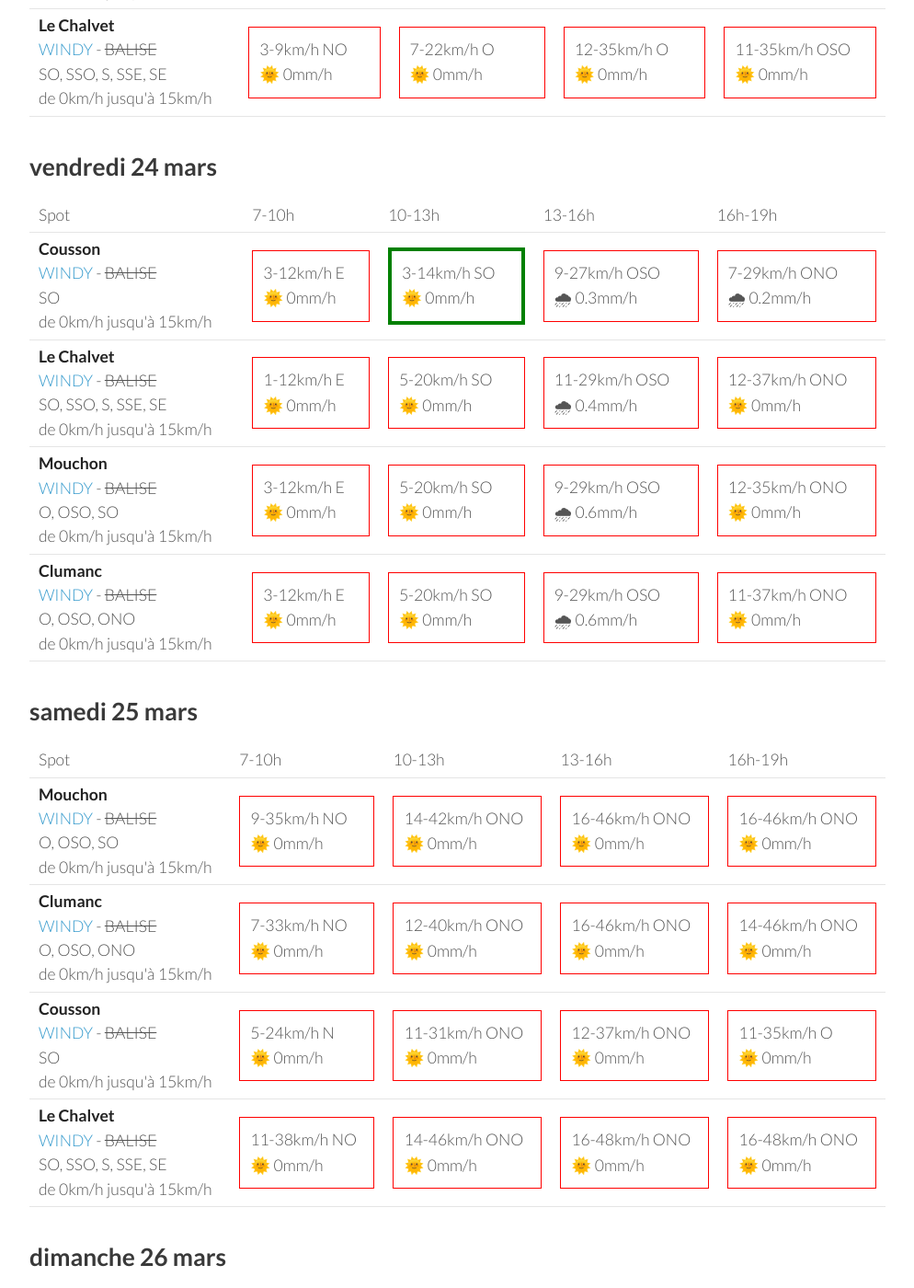
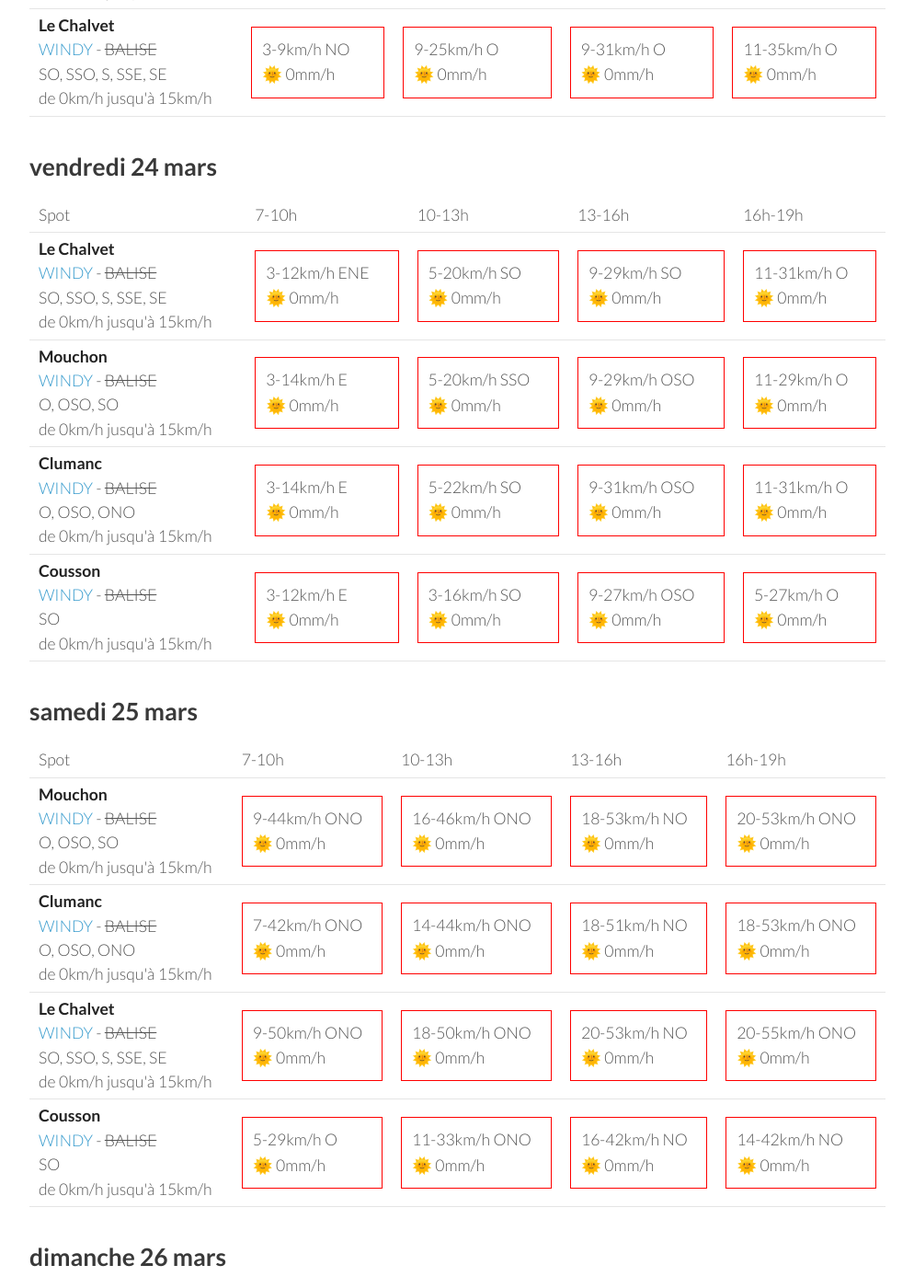
Before and after one commit to parapente-dans-le-nord/parapente-dans-le-nord.github.io, a Jekyll site: the page built from serre_poncon.markdown, in a window 1280 px wide and 1400 px high, scrolled down 1892 px. Shown: the whole window at 92% size, without its empty margins (26-1020 px from the left). Built offline with Jekyll 4.4.1, drawn with Linux system fonts in a browser that asks for light colours; some of the changed text lies outside the part shown.

Commit message:
update index.markdown

```diff
--- a/serre_poncon.markdown
+++ b/serre_poncon.markdown
@@ -133,9 +133,9 @@ page mise à jour le mardi 21 mars 19:31
         <td><strong>Mouchon</strong><br><a href="https://windy.com/43.992/6.424?43.878,6.425,10,m:eSuaglR">WINDY</a> - <span class="no-balise"> BALISE </span><br> <span class="vent-favorable">O, OSO, SO</span><br><span class="force-vent">de 0km/h jusqu'à 15km/h</span> </td>
 
             <td><div class="flyable"><p>5-5km/h O</p><p>🌞 0mm/h</p></div></td>
-            <td><div class="not-flyable"><p>5-20km/h ONO</p><p>🌞 0mm/h</p></div></td>
+            <td><div class="not-flyable"><p>7-24km/h ONO</p><p>🌞 0mm/h</p></div></td>
+            <td><div class="not-flyable"><p>9-27km/h O</p><p>🌞 0mm/h</p></div></td>
             <td><div class="not-flyable"><p>11-33km/h O</p><p>🌞 0mm/h</p></div></td>
-            <td><div class="not-flyable"><p>11-33km/h OSO</p><p>🌞 0mm/h</p></div></td>
 
 
     </tr>
@@ -143,8 +143,8 @@ page mise à jour le mardi 21 mars 19:31
         <td><strong>Clumanc</strong><br><a href="https://windy.com/44.027/6.402?43.914,6.403,10,m:eSxaglP">WINDY</a> - <span class="no-balise"> BALISE </span><br> <span class="vent-favorable">O, OSO, ONO</span><br><span class="force-vent">de 0km/h jusqu'à 15km/h</span> </td>
 
             <td><div class="not-flyable"><p>3-3km/h NNE</p><p>🌞 0mm/h</p></div></td>
-            <td><div class="not-flyable"><p>5-20km/h ONO</p><p>🌞 0mm/h</p></div></td>
-            <td><div class="not-flyable"><p>11-33km/h O</p><p>🌞 0mm/h</p></div></td>
+            <td><div class="not-flyable"><p>7-24km/h ONO</p><p>🌞 0mm/h</p></div></td>
+            <td><div class="not-flyable"><p>9-27km/h O</p><p>🌞 0mm/h</p></div></td>
             <td><div class="not-flyable"><p>11-33km/h O</p><p>🌞 0mm/h</p></div></td>
 
 
@@ -153,9 +153,9 @@ page mise à jour le mardi 21 mars 19:31
         <td><strong>Cousson</strong><br><a href="https://windy.com/44.054/6.240?43.940,6.241,10,m:eSAaglz">WINDY</a> - <span class="no-balise"> BALISE </span><br> <span class="vent-favorable">SO</span><br><span class="force-vent">de 0km/h jusqu'à 15km/h</span> </td>
 
             <td><div class="not-flyable"><p>0-1km/h ESE</p><p>🌞 0mm/h</p></div></td>
-            <td><div class="not-flyable"><p>1-12km/h OSO</p><p>🌞 0mm/h</p></div></td>
-            <td><div class="not-flyable"><p>7-25km/h OSO</p><p>🌞 0mm/h</p></div></td>
-            <td><div class="not-flyable"><p>9-25km/h OSO</p><p>🌞 0mm/h</p></div></td>
+            <td><div class="not-flyable"><p>3-14km/h OSO</p><p>🌞 0mm/h</p></div></td>
+            <td><div class="not-flyable"><p>7-22km/h OSO</p><p>🌞 0mm/h</p></div></td>
+            <td><div class="not-flyable"><p>7-27km/h OSO</p><p>🌞 0mm/h</p></div></td>
 
 
     </tr>
@@ -163,9 +163,9 @@ page mise à jour le mardi 21 mars 19:31
         <td><strong>Le Chalvet</strong><br><a href="https://windy.com/43.979/6.480?43.866,6.480,10,m:eSsaglX">WINDY</a> - <span class="no-balise"> BALISE </span><br> <span class="vent-favorable">SO, SSO, S, SSE, SE</span><br><span class="force-vent">de 0km/h jusqu'à 15km/h</span> </td>
 
             <td><div class="not-flyable"><p>3-9km/h NO</p><p>🌞 0mm/h</p></div></td>
-            <td><div class="not-flyable"><p>7-22km/h O</p><p>🌞 0mm/h</p></div></td>
-            <td><div class="not-flyable"><p>12-35km/h O</p><p>🌞 0mm/h</p></div></td>
-            <td><div class="not-flyable"><p>11-35km/h OSO</p><p>🌞 0mm/h</p></div></td>
+            <td><div class="not-flyable"><p>9-25km/h O</p><p>🌞 0mm/h</p></div></td>
+            <td><div class="not-flyable"><p>9-31km/h O</p><p>🌞 0mm/h</p></div></td>
+            <td><div class="not-flyable"><p>11-35km/h O</p><p>🌞 0mm/h</p></div></td>
 
 
     </tr>
@@ -186,42 +186,42 @@ page mise à jour le mardi 21 mars 19:31
       <td>16h-19h</td>
     </tr>
 <tr>
-        <td><strong>Cousson</strong><br><a href="https://windy.com/44.054/6.240?43.940,6.241,10,m:eSAaglz">WINDY</a> - <span class="no-balise"> BALISE </span><br> <span class="vent-favorable">SO</span><br><span class="force-vent">de 0km/h jusqu'à 15km/h</span> </td>
-
-            <td><div class="not-flyable"><p>3-12km/h E</p><p>🌞 0mm/h</p></div></td>
-            <td><div class="flyable"><p>3-14km/h SO</p><p>🌞 0mm/h</p></div></td>
-            <td><div class="not-flyable"><p>9-27km/h OSO</p><p>🌧 0.3mm/h</p></div></td>
-            <td><div class="not-flyable"><p>7-29km/h ONO</p><p>🌧 0.2mm/h</p></div></td>
-
-
-    </tr>
-<tr>
         <td><strong>Le Chalvet</strong><br><a href="https://windy.com/43.979/6.480?43.866,6.480,10,m:eSsaglX">WINDY</a> - <span class="no-balise"> BALISE </span><br> <span class="vent-favorable">SO, SSO, S, SSE, SE</span><br><span class="force-vent">de 0km/h jusqu'à 15km/h</span> </td>
 
-            <td><div class="not-flyable"><p>1-12km/h E</p><p>🌞 0mm/h</p></div></td>
+            <td><div class="not-flyable"><p>3-12km/h ENE</p><p>🌞 0mm/h</p></div></td>
             <td><div class="not-flyable"><p>5-20km/h SO</p><p>🌞 0mm/h</p></div></td>
-            <td><div class="not-flyable"><p>11-29km/h OSO</p><p>🌧 0.4mm/h</p></div></td>
-            <td><div class="not-flyable"><p>12-37km/h ONO</p><p>🌞 0mm/h</p></div></td>
+            <td><div class="not-flyable"><p>9-29km/h SO</p><p>🌞 0mm/h</p></div></td>
+            <td><div class="not-flyable"><p>11-31km/h O</p><p>🌞 0mm/h</p></div></td>
 
 
     </tr>
 <tr>
         <td><strong>Mouchon</strong><br><a href="https://windy.com/43.992/6.424?43.878,6.425,10,m:eSuaglR">WINDY</a> - <span class="no-balise"> BALISE </span><br> <span class="vent-favorable">O, OSO, SO</span><br><span class="force-vent">de 0km/h jusqu'à 15km/h</span> </td>
 
-            <td><div class="not-flyable"><p>3-12km/h E</p><p>🌞 0mm/h</p></div></td>
-            <td><div class="not-flyable"><p>5-20km/h SO</p><p>🌞 0mm/h</p></div></td>
-            <td><div class="not-flyable"><p>9-29km/h OSO</p><p>🌧 0.6mm/h</p></div></td>
-            <td><div class="not-flyable"><p>12-35km/h ONO</p><p>🌞 0mm/h</p></div></td>
+            <td><div class="not-flyable"><p>3-14km/h E</p><p>🌞 0mm/h</p></div></td>
+            <td><div class="not-flyable"><p>5-20km/h SSO</p><p>🌞 0mm/h</p></div></td>
+            <td><div class="not-flyable"><p>9-29km/h OSO</p><p>🌞 0mm/h</p></div></td>
+            <td><div class="not-flyable"><p>11-29km/h O</p><p>🌞 0mm/h</p></div></td>
 
 
     </tr>
 <tr>
         <td><strong>Clumanc</strong><br><a href="https://windy.com/44.027/6.402?43.914,6.403,10,m:eSxaglP">WINDY</a> - <span class="no-balise"> BALISE </span><br> <span class="vent-favorable">O, OSO, ONO</span><br><span class="force-vent">de 0km/h jusqu'à 15km/h</span> </td>
 
+            <td><div class="not-flyable"><p>3-14km/h E</p><p>🌞 0mm/h</p></div></td>
+            <td><div class="not-flyable"><p>5-22km/h SO</p><p>🌞 0mm/h</p></div></td>
+            <td><div class="not-flyable"><p>9-31km/h OSO</p><p>🌞 0mm/h</p></div></td>
+            <td><div class="not-flyable"><p>11-31km/h O</p><p>🌞 0mm/h</p></div></td>
+
+
+    </tr>
+<tr>
+        <td><strong>Cousson</strong><br><a href="https://windy.com/44.054/6.240?43.940,6.241,10,m:eSAaglz">WINDY</a> - <span class="no-balise"> BALISE </span><br> <span class="vent-favorable">SO</span><br><span class="force-vent">de 0km/h jusqu'à 15km/h</span> </td>
+
             <td><div class="not-flyable"><p>3-12km/h E</p><p>🌞 0mm/h</p></div></td>
-            <td><div class="not-flyable"><p>5-20km/h SO</p><p>🌞 0mm/h</p></div></td>
-            <td><div class="not-flyable"><p>9-29km/h OSO</p><p>🌧 0.6mm/h</p></div></td>
-            <td><div class="not-flyable"><p>11-37km/h ONO</p><p>🌞 0mm/h</p></div></td>
+            <td><div class="not-flyable"><p>3-16km/h SO</p><p>🌞 0mm/h</p></div></td>
+            <td><div class="not-flyable"><p>9-27km/h OSO</p><p>🌞 0mm/h</p></div></td>
+            <td><div class="not-flyable"><p>5-27km/h O</p><p>🌞 0mm/h</p></div></td>
 
 
     </tr>
@@ -244,40 +244,40 @@ page mise à jour le mardi 21 mars 19:31
 <tr>
         <td><strong>Mouchon</strong><br><a href="https://windy.com/43.992/6.424?43.878,6.425,10,m:eSuaglR">WINDY</a> - <span class="no-balise"> BALISE </span><br> <span class="vent-favorable">O, OSO, SO</span><br><span class="force-vent">de 0km/h jusqu'à 15km/h</span> </td>
 
-            <td><div class="not-flyable"><p>9-35km/h NO</p><p>🌞 0mm/h</p></div></td>
-            <td><div class="not-flyable"><p>14-42km/h ONO</p><p>🌞 0mm/h</p></div></td>
+            <td><div class="not-flyable"><p>9-44km/h ONO</p><p>🌞 0mm/h</p></div></td>
             <td><div class="not-flyable"><p>16-46km/h ONO</p><p>🌞 0mm/h</p></div></td>
-            <td><div class="not-flyable"><p>16-46km/h ONO</p><p>🌞 0mm/h</p></div></td>
+            <td><div class="not-flyable"><p>18-53km/h NO</p><p>🌞 0mm/h</p></div></td>
+            <td><div class="not-flyable"><p>20-53km/h ONO</p><p>🌞 0mm/h</p></div></td>
 
 
     </tr>
 <tr>
         <td><strong>Clumanc</strong><br><a href="https://windy.com/44.027/6.402?43.914,6.403,10,m:eSxaglP">WINDY</a> - <span class="no-balise"> BALISE </span><br> <span class="vent-favorable">O, OSO, ONO</span><br><span class="force-vent">de 0km/h jusqu'à 15km/h</span> </td>
 
-            <td><div class="not-flyable"><p>7-33km/h NO</p><p>🌞 0mm/h</p></div></td>
-            <td><div class="not-flyable"><p>12-40km/h ONO</p><p>🌞 0mm/h</p></div></td>
-            <td><div class="not-flyable"><p>16-46km/h ONO</p><p>🌞 0mm/h</p></div></td>
-            <td><div class="not-flyable"><p>14-46km/h ONO</p><p>🌞 0mm/h</p></div></td>
+            <td><div class="not-flyable"><p>7-42km/h ONO</p><p>🌞 0mm/h</p></div></td>
+            <td><div class="not-flyable"><p>14-44km/h ONO</p><p>🌞 0mm/h</p></div></td>
+            <td><div class="not-flyable"><p>18-51km/h NO</p><p>🌞 0mm/h</p></div></td>
+            <td><div class="not-flyable"><p>18-53km/h ONO</p><p>🌞 0mm/h</p></div></td>
+
+
+    </tr>
+<tr>
+        <td><strong>Le Chalvet</strong><br><a href="https://windy.com/43.979/6.480?43.866,6.480,10,m:eSsaglX">WINDY</a> - <span class="no-balise"> BALISE </span><br> <span class="vent-favorable">SO, SSO, S, SSE, SE</span><br><span class="force-vent">de 0km/h jusqu'à 15km/h</span> </td>
+
+            <td><div class="not-flyable"><p>9-50km/h ONO</p><p>🌞 0mm/h</p></div></td>
+            <td><div class="not-flyable"><p>18-50km/h ONO</p><p>🌞 0mm/h</p></div></td>
+            <td><div class="not-flyable"><p>20-53km/h NO</p><p>🌞 0mm/h</p></div></td>
+            <td><div class="not-flyable"><p>20-55km/h ONO</p><p>🌞 0mm/h</p></div></td>
 
 
     </tr>
 <tr>
         <td><strong>Cousson</strong><br><a href="https://windy.com/44.054/6.240?43.940,6.241,10,m:eSAaglz">WINDY</a> - <span class="no-balise"> BALISE </span><br> <span class="vent-favorable">SO</span><br><span class="force-vent">de 0km/h jusqu'à 15km/h</span> </td>
 
-            <td><div class="not-flyable"><p>5-24km/h N</p><p>🌞 0mm/h</p></div></td>
-            <td><div class="not-flyable"><p>11-31km/h ONO</p><p>🌞 0mm/h</p></div></td>
-            <td><div class="not-flyable"><p>12-37km/h ONO</p><p>🌞 0mm/h</p></div></td>
-            <td><div class="not-flyable"><p>11-35km/h O</p><p>🌞 0mm/h</p></div></td>
-
-
-    </tr>
-<tr>
-        <td><strong>Le Chalvet</strong><br><a href="https://windy.com/43.979/6.480?43.866,6.480,10,m:eSsaglX">WINDY</a> - <span class="no-balise"> BALISE </span><br> <span class="vent-favorable">SO, SSO, S, SSE, SE</span><br><span class="force-vent">de 0km/h jusqu'à 15km/h</span> </td>
-
-            <td><div class="not-flyable"><p>11-38km/h NO</p><p>🌞 0mm/h</p></div></td>
-            <td><div class="not-flyable"><p>14-46km/h ONO</p><p>🌞 0mm/h</p></div></td>
-            <td><div class="not-flyable"><p>16-48km/h ONO</p><p>🌞 0mm/h</p></div></td>
-            <td><div class="not-flyable"><p>16-48km/h ONO</p><p>🌞 0mm/h</p></div></td>
+            <td><div class="not-flyable"><p>5-29km/h O</p><p>🌞 0mm/h</p></div></td>
+            <td><div class="not-flyable"><p>11-33km/h ONO</p><p>🌞 0mm/h</p></div></td>
+            <td><div class="not-flyable"><p>16-42km/h NO</p><p>🌞 0mm/h</p></div></td>
+            <td><div class="not-flyable"><p>14-42km/h NO</p><p>🌞 0mm/h</p></div></td>
 
 
     </tr>
@@ -300,40 +300,40 @@ page mise à jour le mardi 21 mars 19:31
 <tr>
         <td><strong>Mouchon</strong><br><a href="https://windy.com/43.992/6.424?43.878,6.425,10,m:eSuaglR">WINDY</a> - <span class="no-balise"> BALISE </span><br> <span class="vent-favorable">O, OSO, SO</span><br><span class="force-vent">de 0km/h jusqu'à 15km/h</span> </td>
 
-            <td><div class="not-flyable"><p>9-37km/h ONO</p><p>🌧 3.3mm/h</p></div></td>
-            <td><div class="not-flyable"><p>18-51km/h NO</p><p>🌧 1mm/h</p></div></td>
-            <td><div class="not-flyable"><p>24-74km/h NO</p><p>🌧 0.2mm/h</p></div></td>
-            <td><div class="not-flyable"><p>24-72km/h NO</p><p>🌧 1.2mm/h</p></div></td>
+            <td><div class="not-flyable"><p>1-25km/h ENE</p><p>🌞 0mm/h</p></div></td>
+            <td><div class="not-flyable"><p>14-46km/h NO</p><p>🌧 1.1mm/h</p></div></td>
+            <td><div class="not-flyable"><p>22-57km/h ONO</p><p>🌞 0mm/h</p></div></td>
+            <td><div class="not-flyable"><p>14-64km/h O</p><p>🌧 1.2mm/h</p></div></td>
+
+
+    </tr>
+<tr>
+        <td><strong>Clumanc</strong><br><a href="https://windy.com/44.027/6.402?43.914,6.403,10,m:eSxaglP">WINDY</a> - <span class="no-balise"> BALISE </span><br> <span class="vent-favorable">O, OSO, ONO</span><br><span class="force-vent">de 0km/h jusqu'à 15km/h</span> </td>
+
+            <td><div class="not-flyable"><p>3-25km/h ENE</p><p>🌞 0mm/h</p></div></td>
+            <td><div class="not-flyable"><p>12-44km/h NO</p><p>🌧 1mm/h</p></div></td>
+            <td><div class="not-flyable"><p>22-57km/h ONO</p><p>🌞 0mm/h</p></div></td>
+            <td><div class="not-flyable"><p>14-64km/h O</p><p>🌧 1.7mm/h</p></div></td>
 
 
     </tr>
 <tr>
         <td><strong>Cousson</strong><br><a href="https://windy.com/44.054/6.240?43.940,6.241,10,m:eSAaglz">WINDY</a> - <span class="no-balise"> BALISE </span><br> <span class="vent-favorable">SO</span><br><span class="force-vent">de 0km/h jusqu'à 15km/h</span> </td>
 
-            <td><div class="not-flyable"><p>1-22km/h NNO</p><p>🌧 2.4mm/h</p></div></td>
-            <td><div class="not-flyable"><p>14-40km/h NO</p><p>🌧 1mm/h</p></div></td>
-            <td><div class="not-flyable"><p>18-57km/h ONO</p><p>🌞 0mm/h</p></div></td>
-            <td><div class="not-flyable"><p>18-57km/h NO</p><p>🌧 2.2mm/h</p></div></td>
+            <td><div class="not-flyable"><p>5-16km/h E</p><p>🌞 0mm/h</p></div></td>
+            <td><div class="not-flyable"><p>7-31km/h NNO</p><p>🌧 0.6mm/h</p></div></td>
+            <td><div class="not-flyable"><p>16-42km/h ONO</p><p>🌞 0mm/h</p></div></td>
+            <td><div class="not-flyable"><p>14-57km/h OSO</p><p>🌧 2.2mm/h</p></div></td>
 
 
     </tr>
 <tr>
         <td><strong>Le Chalvet</strong><br><a href="https://windy.com/43.979/6.480?43.866,6.480,10,m:eSsaglX">WINDY</a> - <span class="no-balise"> BALISE </span><br> <span class="vent-favorable">SO, SSO, S, SSE, SE</span><br><span class="force-vent">de 0km/h jusqu'à 15km/h</span> </td>
 
-            <td><div class="not-flyable"><p>11-38km/h ONO</p><p>🌧 3.5mm/h</p></div></td>
-            <td><div class="not-flyable"><p>18-55km/h ONO</p><p>🌧 0.9mm/h</p></div></td>
-            <td><div class="not-flyable"><p>25-75km/h NO</p><p>🌧 0.2mm/h</p></div></td>
-            <td><div class="not-flyable"><p>24-72km/h NO</p><p>🌧 1.2mm/h</p></div></td>
-
-
-    </tr>
-<tr>
-        <td><strong>Clumanc</strong><br><a href="https://windy.com/44.027/6.402?43.914,6.403,10,m:eSxaglP">WINDY</a> - <span class="no-balise"> BALISE </span><br> <span class="vent-favorable">O, OSO, ONO</span><br><span class="force-vent">de 0km/h jusqu'à 15km/h</span> </td>
-
-            <td><div class="not-flyable"><p>5-35km/h NO</p><p>🌧 3.2mm/h</p></div></td>
-            <td><div class="not-flyable"><p>16-51km/h NO</p><p>🌧 1.2mm/h</p></div></td>
-            <td><div class="not-flyable"><p>24-74km/h NO</p><p>🌧 0.3mm/h</p></div></td>
-            <td><div class="not-flyable"><p>22-72km/h NO</p><p>🌧 1.3mm/h</p></div></td>
+            <td><div class="not-flyable"><p>1-29km/h N</p><p>🌞 0mm/h</p></div></td>
+            <td><div class="not-flyable"><p>14-48km/h NO</p><p>🌧 1mm/h</p></div></td>
+            <td><div class="not-flyable"><p>22-59km/h ONO</p><p>🌞 0mm/h</p></div></td>
+            <td><div class="not-flyable"><p>16-66km/h ONO</p><p>🌧 1.2mm/h</p></div></td>
 
 
     </tr>
```
Also changed, not shown: other parts of serre_poncon.markdown (+1 -1 lines).
